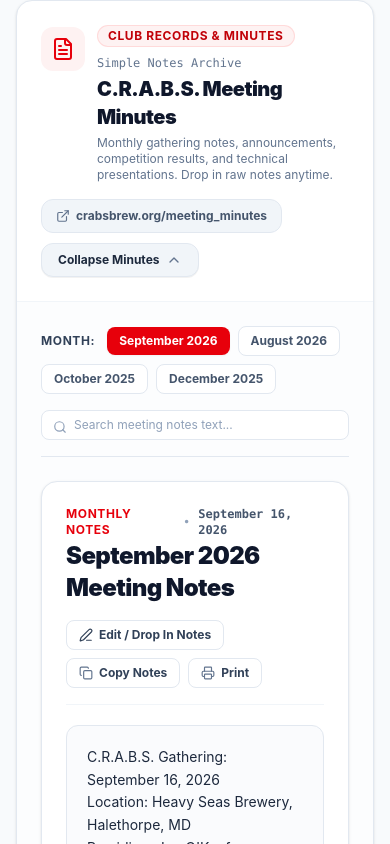
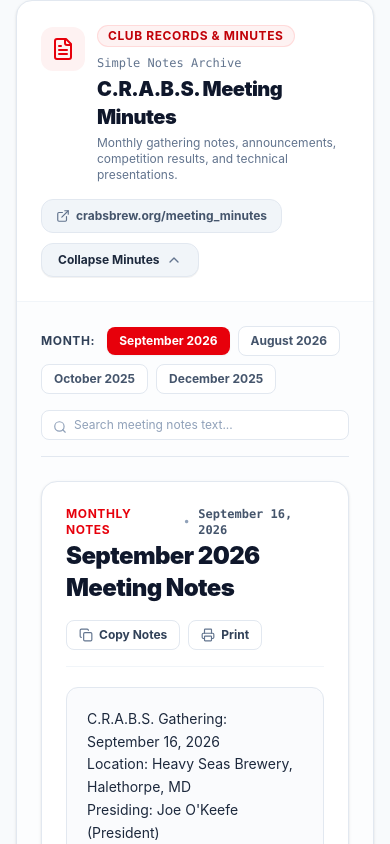
Before and after one commit to CompMage/compmage.github.io, a React (Vite) app: page / in a window 390 px wide. Shown: the part 6860-7704 px from the top of the page. Built offline with nearby package versions, Linux system fonts and the light colour scheme.

Commit message:
refactor: remove meeting minutes editing capability
Removed local editing features and state from the MeetingMinutes component to simplify the interface, as updates are managed via the Officer Portal.

```diff
--- a/src/components/MeetingMinutes.tsx
+++ b/src/components/MeetingMinutes.tsx
@@ -6,10 +6,8 @@ import {
   ChevronDown,
   ChevronUp,
   Search,
-  Edit3,
   Check,
   Copy,
-  RotateCcw,
   Printer
 } from 'lucide-react';
 import { SimpleMeetingNote, DEFAULT_MINUTES } from '../data/defaultMinutes';
@@ -32,8 +30,6 @@ export const MeetingMinutes: React.FC = () => {
   const [selectedMinuteId, setSelectedMinuteId] = useState<string>('sep-2026');
   const [isMinutesExpanded, setIsMinutesExpanded] = useState<boolean>(true);
   const [searchQuery, setSearchQuery] = useState<string>('');
-  const [isEditing, setIsEditing] = useState<boolean>(false);
-  const [editedNotes, setEditedNotes] = useState<string>('');
   const [copied, setCopied] = useState<boolean>(false);
 
   // Sync with localStorage whenever updated in Officer Portal
@@ -61,43 +57,8 @@ export const MeetingMinutes: React.FC = () => {
     };
   }, [selectedMinuteId]);
 
-  // Persist changes if edited locally
-  const saveMinutesToStorage = (updatedList: SimpleMeetingNote[]) => {
-    setMinutesList(updatedList);
-    try {
-      localStorage.setItem('crabs_meeting_minutes_v1', JSON.stringify(updatedList));
-      window.dispatchEvent(new Event('crabs-minutes-updated'));
-    } catch (e) {
-      console.error('Failed to save meeting minutes to localStorage', e);
-    }
-  };
-
   const selectedMinute =
     minutesList.find((m) => m.id === selectedMinuteId) || minutesList[0] || DEFAULT_MINUTES[0];
-
-  // Whenever selected month changes, sync edit buffer
-  useEffect(() => {
-    if (selectedMinute) {
-      setEditedNotes(selectedMinute.notes);
-      setIsEditing(false);
-    }
-  }, [selectedMinuteId, selectedMinute]);
-
-  const handleSaveNotes = () => {
-    const updated = minutesList.map((item) =>
-      item.id === selectedMinute.id ? { ...item, notes: editedNotes } : item
-    );
-    saveMinutesToStorage(updated);
-    setIsEditing(false);
-  };
-
-  const handleResetDefaults = () => {
-    if (window.confirm('Reset all meeting minutes back to official defaults?')) {
-      saveMinutesToStorage(DEFAULT_MINUTES);
-      setSelectedMinuteId('sep-2026');
-      setIsEditing(false);
-    }
-  };
 
   const handleCopy = () => {
     if (navigator?.clipboard?.writeText) {
@@ -136,7 +97,7 @@ export const MeetingMinutes: React.FC = () => {
                 C.R.A.B.S. Meeting Minutes
               </h3>
               <p className="text-xs sm:text-sm text-slate-500">
-                Monthly gathering notes, announcements, competition results, and technical presentations. Drop in raw notes anytime.
+                Monthly gathering notes, announcements, competition results, and technical presentations.
               </p>
             </div>
           </div>
@@ -176,10 +137,7 @@ export const MeetingMinutes: React.FC = () => {
                 {filteredMinutes.map((item) => (
                   <button
                     key={item.id}
-                    onClick={() => {
-                      setSelectedMinuteId(item.id);
-                      setIsEditing(false);
-                    }}
+                    onClick={() => setSelectedMinuteId(item.id)}
                     className={`px-3 py-1.5 rounded-lg text-xs font-bold transition-all ${
                       selectedMinuteId === item.id
                         ? 'bg-red-600 text-white shadow-xs'
@@ -223,30 +181,11 @@ export const MeetingMinutes: React.FC = () => {
                   </h4>
                 </div>
 
-                {/* Edit, Copy, Print buttons */}
+                {/* Copy & Print buttons */}
                 <div className="flex flex-wrap items-center gap-2">
                   <button
-                    onClick={() => {
-                      if (!isEditing) {
-                        setEditedNotes(selectedMinute.notes);
-                        setIsEditing(true);
-                      } else {
-                        setIsEditing(false);
-                      }
-                    }}
-                    className={`inline-flex items-center gap-1.5 px-3 py-1.5 rounded-lg text-xs font-bold transition-all border ${
-                      isEditing
-                        ? 'bg-amber-500 hover:bg-amber-600 text-white border-amber-600'
-                        : 'bg-white hover:bg-slate-50 text-slate-700 border-slate-200'
-                    }`}
-                  >
-                    <Edit3 className="w-3.5 h-3.5" />
-                    <span>{isEditing ? 'Cancel Edit' : 'Edit / Drop In Notes'}</span>
-                  </button>
-
-                  <button
                     onClick={handleCopy}
-                    className="inline-flex items-center gap-1.5 px-3 py-1.5 rounded-lg text-xs font-bold bg-white hover:bg-slate-50 text-slate-700 border border-slate-200 transition-all"
+                    className="inline-flex items-center gap-1.5 px-3 py-1.5 rounded-lg text-xs font-bold bg-white hover:bg-slate-50 text-slate-700 border border-slate-200 transition-all cursor-pointer"
                     title="Copy full notes to clipboard"
                   >
                     {copied ? <Check className="w-3.5 h-3.5 text-emerald-600" /> : <Copy className="w-3.5 h-3.5 text-slate-500" />}
@@ -255,7 +194,7 @@ export const MeetingMinutes: React.FC = () => {
 
                   <button
                     onClick={() => window.print()}
-                    className="inline-flex items-center gap-1.5 px-3 py-1.5 rounded-lg text-xs font-bold bg-white hover:bg-slate-50 text-slate-700 border border-slate-200 transition-all"
+                    className="inline-flex items-center gap-1.5 px-3 py-1.5 rounded-lg text-xs font-bold bg-white hover:bg-slate-50 text-slate-700 border border-slate-200 transition-all cursor-pointer"
                     title="Print these notes"
                   >
                     <Printer className="w-3.5 h-3.5 text-slate-500" />
@@ -264,61 +203,16 @@ export const MeetingMinutes: React.FC = () => {
                 </div>
               </div>
 
-              {/* Simple Text Box Display / Edit Mode */}
-              {isEditing ? (
-                <div className="space-y-3">
-                  <div className="flex items-center justify-between text-xs text-slate-500">
-                    <span>Drop or paste raw meeting notes below. Press <strong>Save Notes</strong> when done.</span>
-                    <span className="font-mono text-slate-400">Plain text format</span>
-                  </div>
+              {/* Clean, read-only notes container */}
+              <div className="bg-slate-50/70 rounded-xl border border-slate-200 p-5 sm:p-6">
+                <div className="whitespace-pre-wrap font-sans text-slate-800 leading-relaxed text-sm selection:bg-red-100">
+                  {selectedMinute.notes}
+                </div>
+              </div>
 
-                  <textarea
-                    rows={18}
-                    value={editedNotes}
-                    onChange={(e) => setEditedNotes(e.target.value)}
-                    placeholder="Drop or paste meeting notes here... No formatting required."
-                    className="w-full p-4 bg-slate-50 border border-slate-300 rounded-xl text-sm font-sans text-slate-800 leading-relaxed focus:bg-white focus:outline-none focus:ring-2 focus:ring-red-600 focus:border-red-600 font-mono"
-                  />
-
-                  <div className="flex items-center justify-between pt-1">
-                    <button
-                      onClick={handleResetDefaults}
-                      className="inline-flex items-center gap-1 text-xs text-slate-400 hover:text-red-600 font-semibold transition-colors"
-                      title="Reset notes back to default"
-                    >
-                      <RotateCcw className="w-3 h-3" />
-                      <span>Reset to Original Defaults</span>
-                    </button>
-
-                    <div className="flex items-center gap-2">
-                      <button
-                        onClick={() => setIsEditing(false)}
-                        className="px-4 py-2 text-xs font-bold text-slate-600 hover:text-slate-900 bg-slate-100 rounded-lg"
-                      >
-                        Cancel
-                      </button>
-                      <button
-                        onClick={handleSaveNotes}
-                        className="inline-flex items-center gap-1.5 px-5 py-2 text-xs font-bold text-white bg-red-600 hover:bg-red-700 rounded-lg shadow-sm transition-all"
-                      >
-                        <Check className="w-3.5 h-3.5" />
-                        <span>Save Notes</span>
-                      </button>
-                    </div>
-                  </div>
-                </div>
-              ) : (
-                /* Simple, clean, raw-text container */
-                <div className="bg-slate-50/70 rounded-xl border border-slate-200 p-5 sm:p-6">
-                  <div className="whitespace-pre-wrap font-sans text-slate-800 leading-relaxed text-sm selection:bg-red-100">
-                    {selectedMinute.notes}
-                  </div>
-                </div>
-              )}
-
-              {/* Quick tip footer */}
+              {/* Footer info */}
               <div className="pt-2 flex flex-col sm:flex-row sm:items-center justify-between gap-2 text-xs text-slate-400 border-t border-slate-100">
-                <span>Tip: Click <strong>"Edit / Drop In Notes"</strong> to paste notes straight from email, Slack, or documents without formatting hassle.</span>
+                <span>Official recorded minutes for Chesapeake Real Ale Brewers Society monthly gatherings.</span>
                 <span className="font-mono text-slate-500">C.R.A.B.S. Halethorpe, MD</span>
               </div>
 
```
